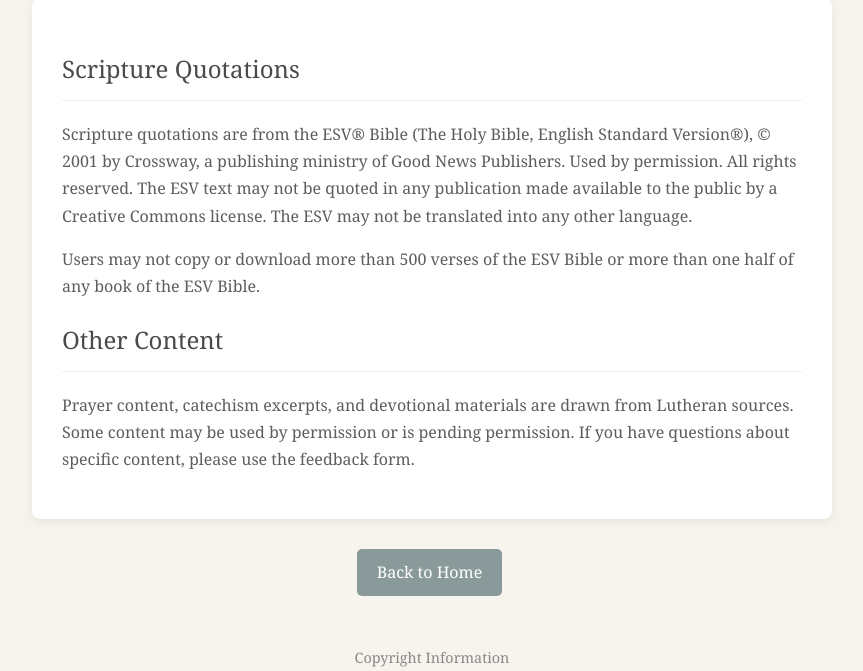
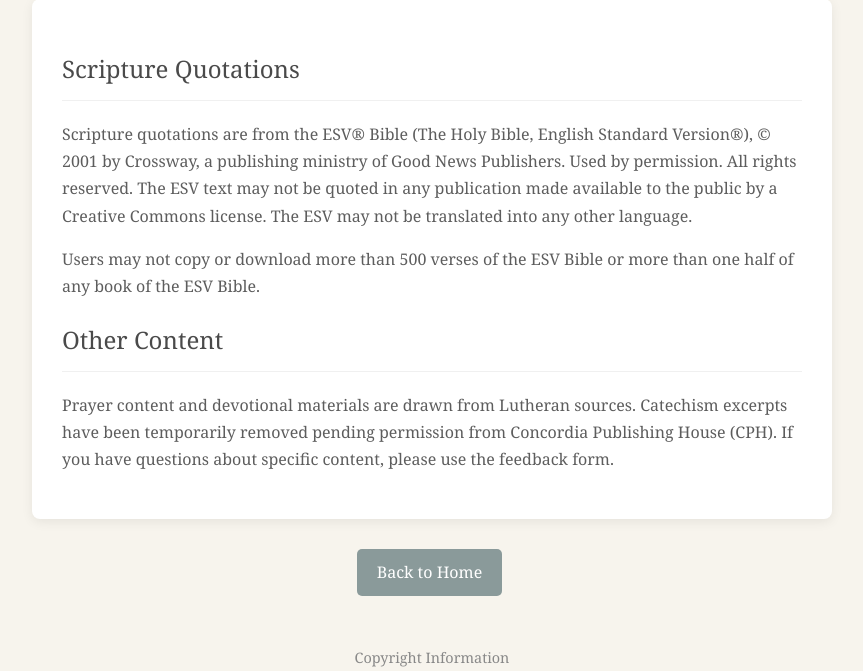
Before and after one commit to brandonadamprice/LCMS_Prayer_App, a Flask app: page /copyright in a window 1280 px wide. Shown: the part 271-942 px from the top of the page, without its empty margins (208-1071 px from the left). Run offline with Flask 3, Linux system fonts and the light colour scheme.

Commit message:
update copyright to say catechism material is temporarily removed

```diff
--- a/devotions/templates/copyright.html
+++ b/devotions/templates/copyright.html
@@ -20,9 +20,9 @@ block content %}
 
     <h2>Other Content</h2>
     <p>
-      Prayer content, catechism excerpts, and devotional materials are drawn
-      from Lutheran sources. Some content may be used by permission or is pending
-      permission. If you have questions about specific content, please use the
+      Prayer content and devotional materials are drawn
+      from Lutheran sources. Catechism excerpts have been temporarily removed pending permission
+      from Concordia Publishing House (CPH). If you have questions about specific content, please use the
       feedback form.
     </p>
   </div>
```
